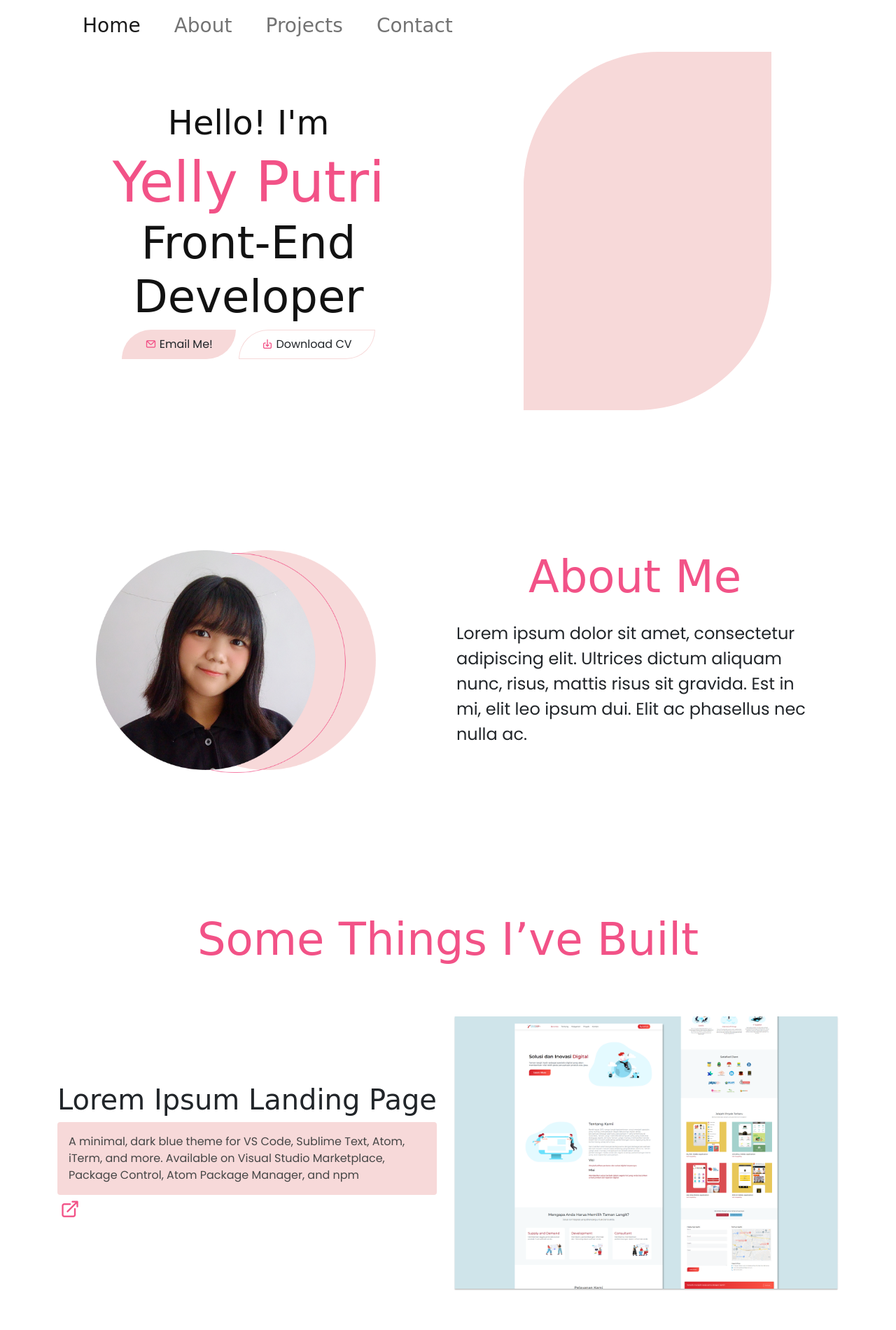
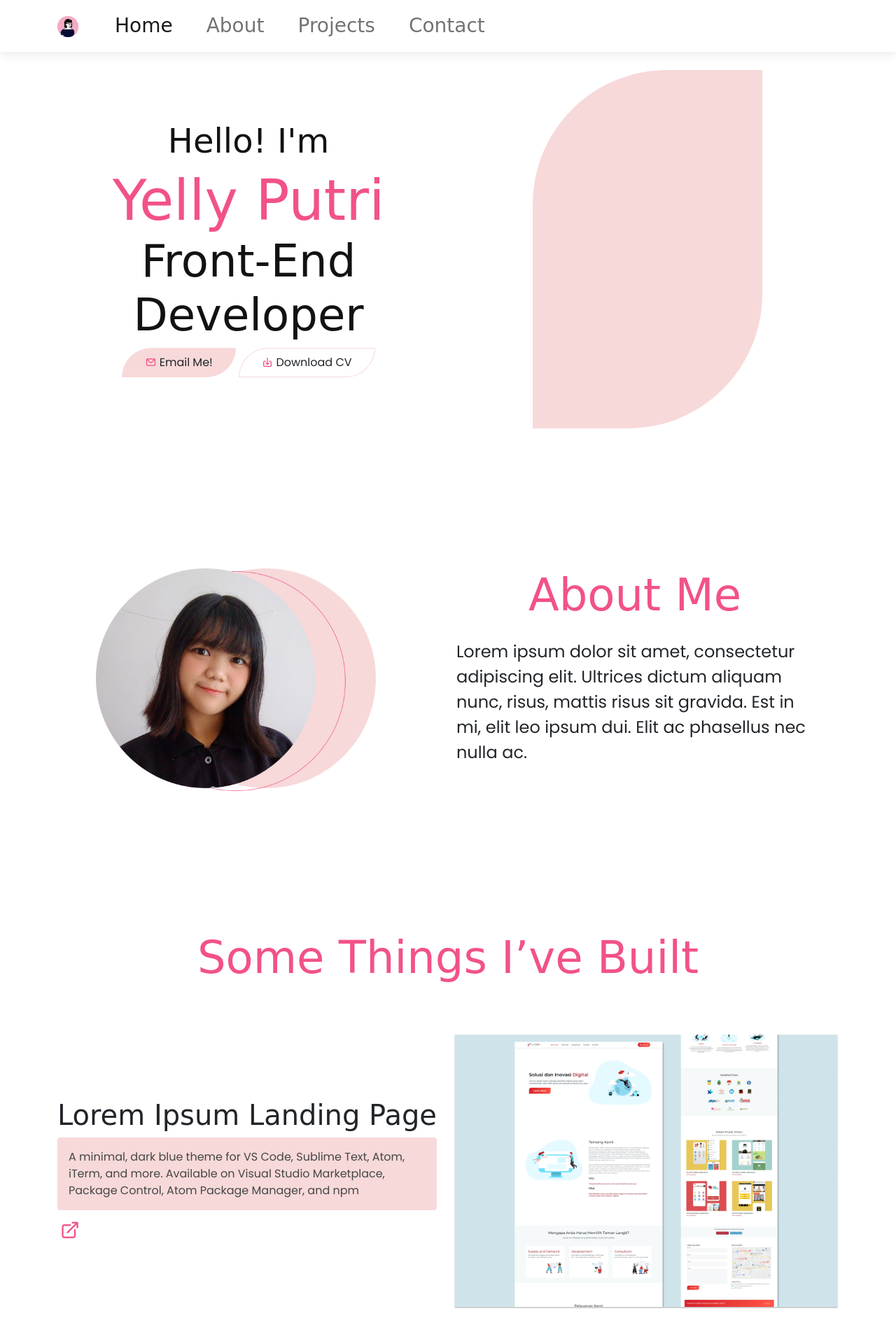
Before and after one commit to yellyputriw/yelly-putri, a plain HTML site: page index.html in a window 1280 px wide. Shown: the top 1900 px of the page at 70% size. Drawn offline with nearby package versions, Linux system fonts and the light colour scheme; a web font is replaced by a local one.

Commit message:
edit navbar

```diff
--- a/asset/sass/main.scss
+++ b/asset/sass/main.scss
@@ -11,6 +11,17 @@ $light-pink: #f7d9d9;
 
 body {
   font-family: 'Poppins', sans-serif;
+}
+
+header {
+  position: fixed;
+  width: 100%;
+  box-shadow: 0 2px 16px rgba(0, 0, 0, 0.1);
+  z-index: 1000;
+
+  .navigasi {
+    max-width: 1200px;
+  }
 }
 
 nav {
@@ -44,15 +55,16 @@ i {
   padding: 0.5rem 2rem;
 }
 
+.btn:hover {
+  box-shadow: 4px 4px 10px rgba(0, 0, 0, 0.4);
+}
+
 .cv-btn {
   background-color: #fff;
   border: 1px solid $light-pink;
 }
 
 // Hero
-#hero {
-  padding-top: 0;
-}
 
 #hero .container .row .left {
   h2 {
@@ -75,7 +87,7 @@ i {
 }
 
 .framePict {
-  width: 65%;
+  width: 60%;
   height: 40vw;
   background-color: $light-pink;
   border-radius: 12rem 0;
@@ -89,7 +101,7 @@ i {
 
 //Project
 #project .container .row {
-  max-width: 1200px;
+  max-width: 1330px;
 }
 
 .project-title {
--- a/index.html
+++ b/index.html
@@ -18,10 +18,14 @@
     />
   </head>
   <body>
+    <header class="bg-white">
     <!-- Navigasi -->
     <nav class="navbar navbar-expand-lg navbar-light">
       <div class="container">
-        <div class="container">
+        <a class="navbar-brand" href="#">
+          <img src="./asset/img/favicon.png" alt="" width="30" height="30">
+        </a>
+        <div class="container navigasi">
         <button class="navbar-toggler" type="button" data-bs-toggle="collapse" data-bs-target="#navbarNav" aria-controls="navbarNav" aria-expanded="false" aria-label="Toggle navigation">
           <span class="navbar-toggler-icon"></span>
         </button>
@@ -44,6 +48,7 @@
       </div>
       </div>
     </nav>
+  </header>
     <!-- Hero -->
     <section id="hero">
       <div class="container">
@@ -98,12 +103,12 @@
             <div class="project-description p-3 rounded-2">
               <p class="mb-0">A minimal, dark blue theme for VS Code, Sublime Text, Atom, iTerm, and more. Available on Visual Studio Marketplace, Package Control, Atom Package Manager, and npm</p>
             </div>
-            <div class="project-link">
+            <div class="project-link pt-2">
               <!-- <a href="#" class="github-link"><i class="uil uil-github-alt fs-3 px-1"></i></a> -->
               <a href="#" class="external-link"><i class="uil uil-external-link-alt fs-3 px-1"></i></a>
             </div>
           </div>
-          <div class="col project-image">
+          <div class="col project-image d-flex justify-content-end">
             <a href="#">
               <img src="./asset/img/project/tl-landing-page.png" alt="" width="550">
             </a>
@@ -115,12 +120,12 @@
             <div class="project-description p-3 rounded-2">
               <p class="mb-0">A minimal, dark blue theme for VS Code, Sublime Text, Atom, iTerm, and more. Available on Visual Studio Marketplace, Package Control, Atom Package Manager, and npm</p>
             </div>
-            <div class="project-link">
+            <div class="project-link pt-2">
               <!-- <a href="#" class="github-link"><i class="uil uil-github-alt fs-3 px-1"></i></a> -->
               <a href="#" class="external-link"><i class="uil uil-external-link-alt fs-3 px-1"></i></a>
             </div>
           </div>
-          <div class="col project-image order-0">
+          <div class="col project-image order-0 ">
             <a href="#">
               <img src="./asset/img/project/tl-landing-page.png" alt="" width="550">
             </a>
@@ -132,12 +137,12 @@
             <div class="project-description p-3 rounded-2">
               <p class="mb-0">A minimal, dark blue theme for VS Code, Sublime Text, Atom, iTerm, and more. Available on Visual Studio Marketplace, Package Control, Atom Package Manager, and npm</p>
             </div>
-            <div class="project-link">
+            <div class="project-link pt-2">
               <!-- <a href="#" class="github-link"><i class="uil uil-github-alt fs-3 px-1"></i></a> -->
               <a href="#" class="external-link"><i class="uil uil-external-link-alt fs-3 px-1"></i></a>
             </div>
           </div>
-          <div class="col project-image">
+          <div class="col project-image  d-flex justify-content-end">
             <a href="#">
               <img src="./asset/img/project/tl-landing-page.png" alt="" width="550">
             </a>
```
Also changed, not shown: asset/css/main.css, 1 other file.
